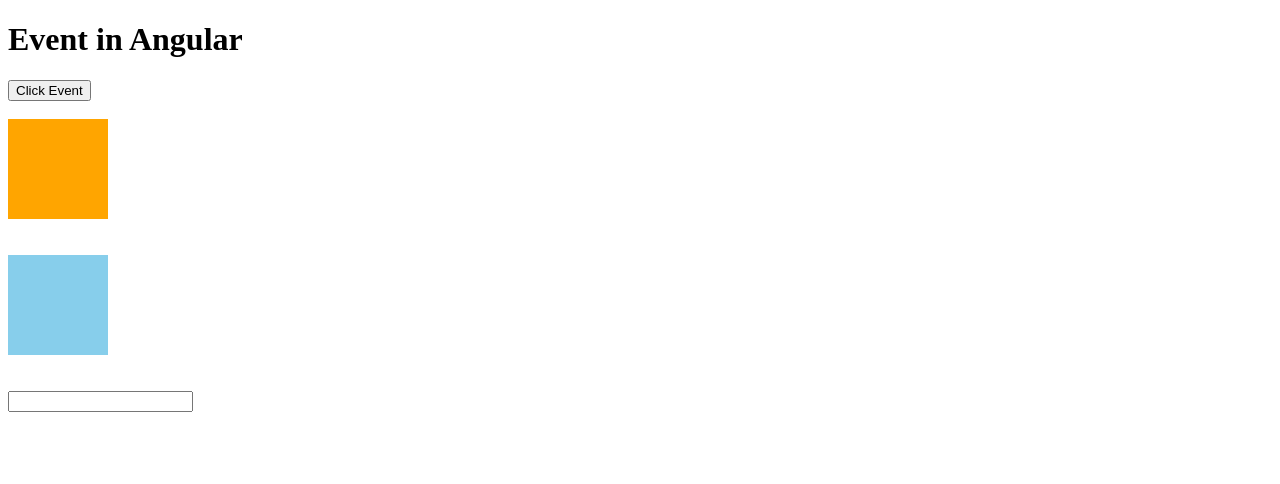
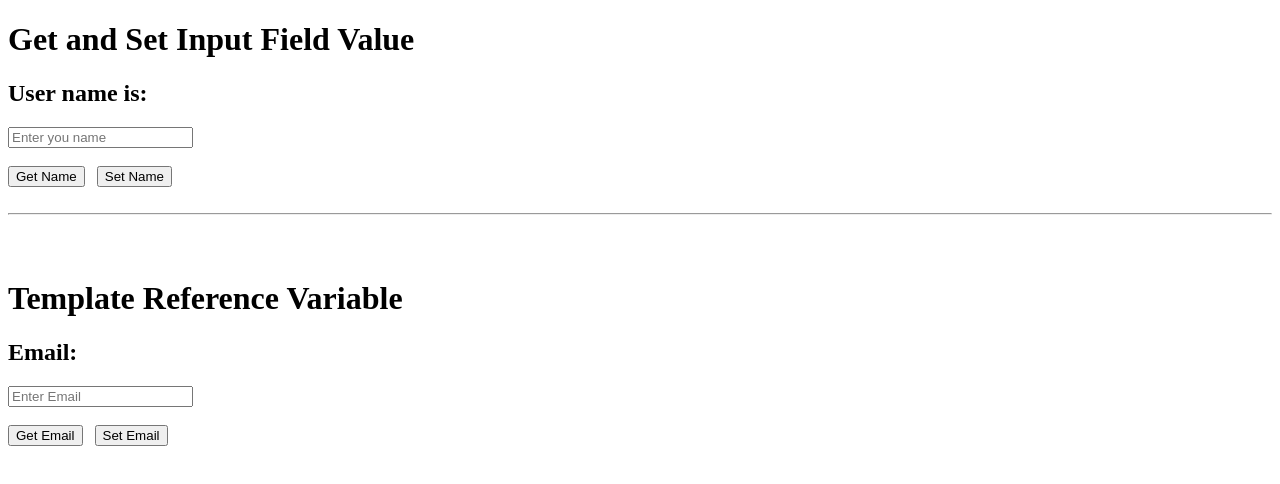
Before and after one commit to chavannikhil802/angular-19-tutorial, an Angular app: page / in a window 1280 px wide. Shown: the top 484 px of the page. Built offline with nearby package versions, Linux system fonts and the light colour scheme.

Commit message:
Completed chapter 13 - Get and Set Input field Value

```diff
--- a/src/app/app.component.html
+++ b/src/app/app.component.html
@@ -1,5 +1,9 @@
+<!-- CHAPTER 13 -->
+<app-chp-13></app-chp-13>
+<!-- END OF CHAPTER 13 -->
+
 <!-- CHAPTER 12 -->
-<app-chp-12></app-chp-12>
+<!-- <app-chp-12></app-chp-12> -->
 <!-- END OF CHAPTER 12 -->
 
 <!-- CHAPTER 11 -->
--- /dev/null
+++ b/src/app/chapters/chp-13/chp-13.component.html
@@ -0,0 +1,25 @@
+<h1>Get and Set Input Field Value</h1>
+<h2>User name is: {{ finalName }}</h2>
+<input
+type="text"
+(input)="getName($event)"
+value="{{name}}"
+placeholder="Enter you name">
+<br><br>
+<button (click)="displayName()">Get Name</button>
+&nbsp;
+<button (click)="setName()">Set Name</button>
+<br><br>
+<hr>
+<br><br>
+<h1>Template Reference Variable</h1>
+<h2>Email: {{ email }}</h2>
+<input
+type="text"
+value="{{email}}"
+placeholder="Enter Email"
+#emailField>
+<br><br>
+<button (click)="getEmail(emailField.value)">Get Email</button>
+&nbsp;
+<button (click)="setEmail()">Set Email</button>
--- /dev/null
+++ b/src/app/chapters/chp-13/chp-13.component.ts
@@ -0,0 +1,36 @@
+import { Component } from '@angular/core';
+
+@Component({
+  selector: 'app-chp-13',
+  imports: [],
+  templateUrl: './chp-13.component.html',
+  styleUrl: './chp-13.component.css'
+})
+export class Chp13Component {
+
+  name: string = ""
+  finalName: string = ""
+  email: string = ""
+
+  getName(event: Event) {
+
+    const username = (event.target as HTMLInputElement).value;
+    this.name = username;
+  }
+
+  displayName() {
+    this.finalName = this.name;
+  }
+
+  setName() {
+    this.name = "Nikhil Narendra Chavan"
+  }
+
+  getEmail(value: string) {
+    this.email = value;
+  }
+
+  setEmail() {
+    this.email = "nikhil@test.com";
+  }
+}
```
Also changed, not shown: src/app/app.component.ts (+9 -7 lines), src/app/chapters/chp-13/chp-13.component.css (added), 1 other file (tests, documents, lock files or other folders).
